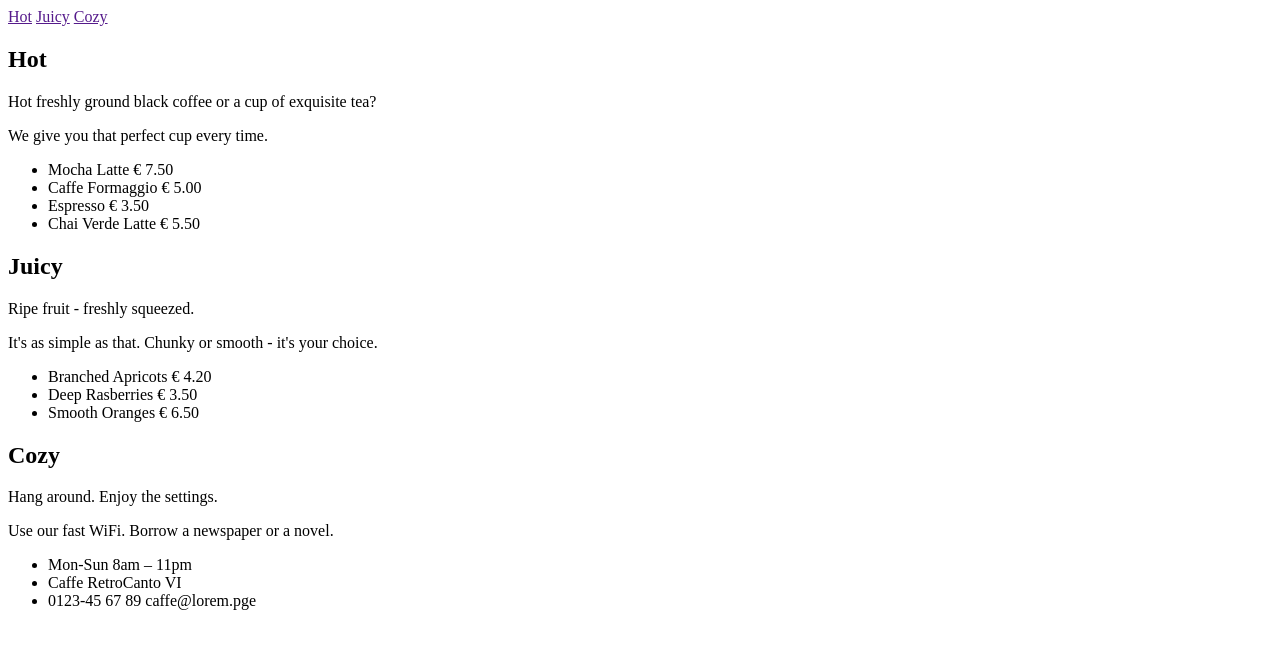
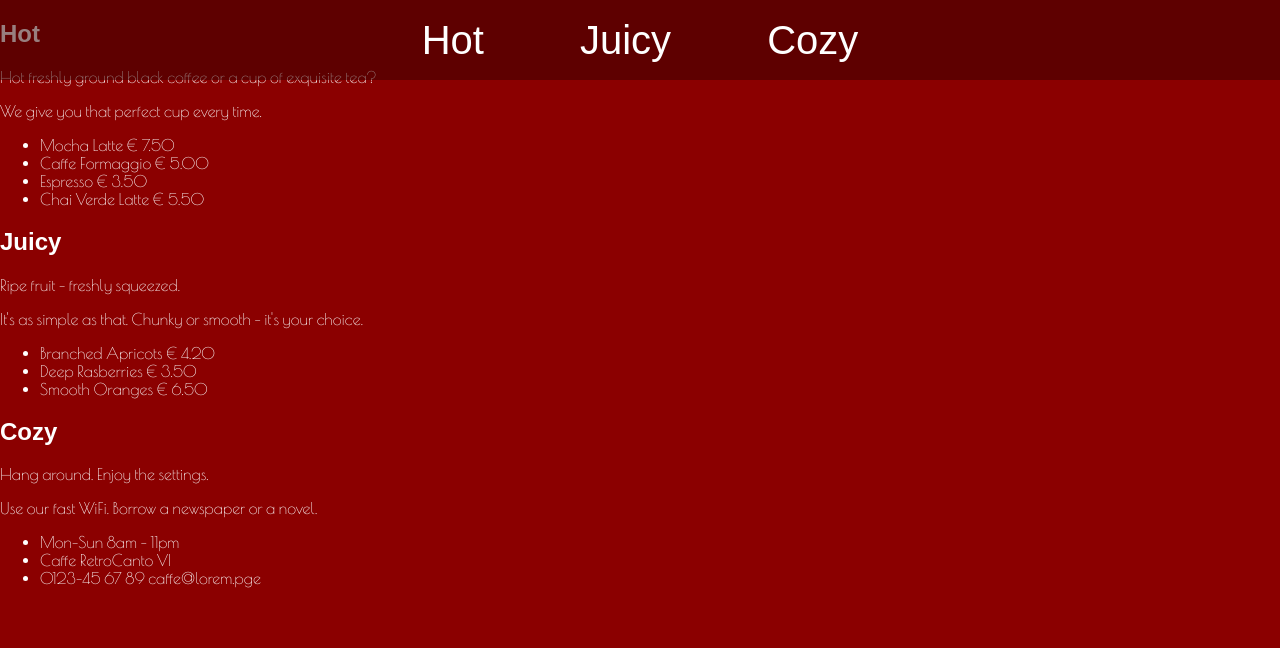
Before and after one commit to mikaelalundstrom/exercise-caffe-retro, a plain HTML site: page index.html in a window 1280 px wide. Shown: the top 648 px of the page. Drawn offline with nearby package versions, Linux system fonts and the light colour scheme; a web font is replaced by a local one.

Commit message:
styled header and added working links to the sections

```diff
--- a/index.css
+++ b/index.css
@@ -0,0 +1,39 @@
+body {
+    margin: 0;
+    padding: 0;
+    box-sizing: border-box;
+    font-family: "Poiret One", sans-serif;
+    color: white;
+    background-color: darkred;
+    height: 100rem
+}
+
+header, h1 {
+    font-family: "Spirax", sans-serif;
+}
+
+header {
+    background-color: rgba(50, 0, 0, 0.5);
+    height: 5rem;
+    width: 100%;
+    position: fixed;
+    top: 0;
+}
+
+header nav {
+    display: flex;
+    justify-content: center;
+    align-items: center;
+    height: 100%;
+}
+
+header nav a {
+    text-decoration: none;
+    color: white;
+    font-size: 2.5rem;
+    padding: 0 3rem;
+}
+
+header nav a:hover {
+    color: darkred;
+}
--- a/index.html
+++ b/index.html
@@ -5,6 +5,11 @@
   <meta charset="UTF-8" />
   <meta name="viewport" content="width=device-width, initial-scale=1.0" />
   <link rel="stylesheet" href="index.css" />
+
+  <link rel="preconnect" href="https://fonts.googleapis.com" />
+  <link rel="preconnect" href="https://fonts.gstatic.com" crossorigin />
+  <link href="https://fonts.googleapis.com/css2?family=Poiret+One&family=Spirax&display=swap" rel="stylesheet" />
+
   <title>Caffe Retro</title>
 </head>
 
@@ -12,14 +17,14 @@
 
   <header>
     <nav>
-      <a href="">Hot</a>
-      <a href="">Juicy</a>
-      <a href="">Cozy</a>
+      <a href="#hot">Hot</a>
+      <a href="#juicy">Juicy</a>
+      <a href="#cozy">Cozy</a>
     </nav>
   </header>
 
   <main>
-    <section class="hot">
+    <section id="hot">
       <h1>Hot</h1>
       <p>Hot freshly ground black coffee or a cup of exquisite tea?</p>
       <p>We give you that perfect cup every time.</p>
@@ -31,7 +36,7 @@
       </ul>
     </section>
 
-    <section class="juicy">
+    <section id="juicy">
       <h1>Juicy</h1>
       <p>Ripe fruit - freshly squeezed.</p>
       <p>It's as simple as that. Chunky or smooth - it's your choice.</p>
@@ -43,7 +48,7 @@
     </section>
 
 
-    <section class="cozy">
+    <section id="cozy">
       <h1>Cozy</h1>
       <p>Hang around. Enjoy the settings.</p>
       <p>Use our fast WiFi. Borrow a newspaper or a novel.</p>
```
